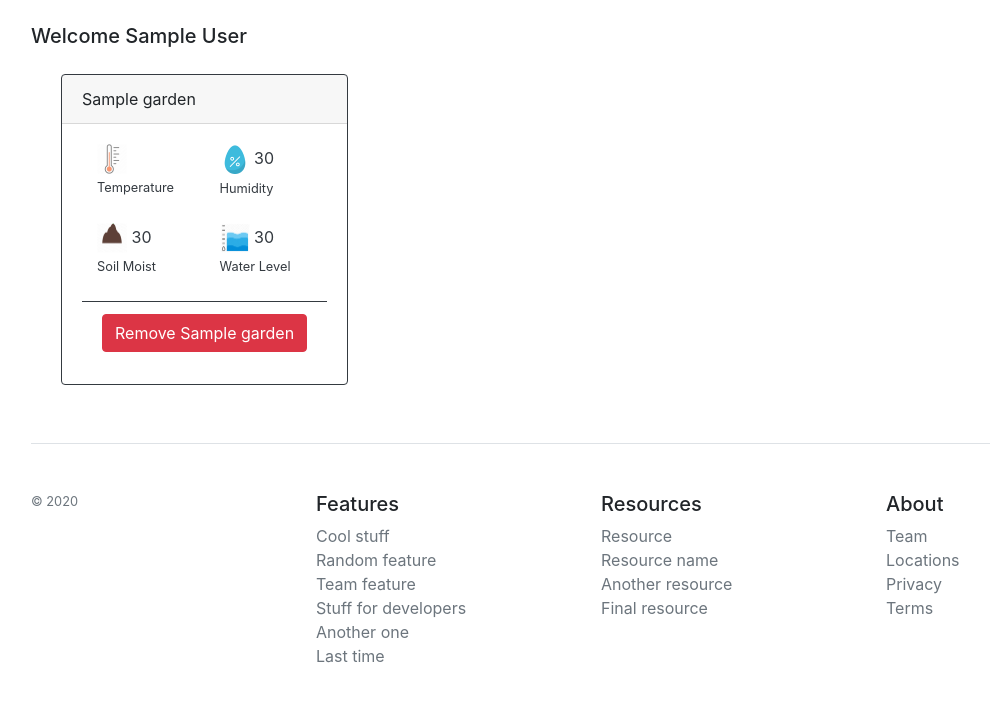
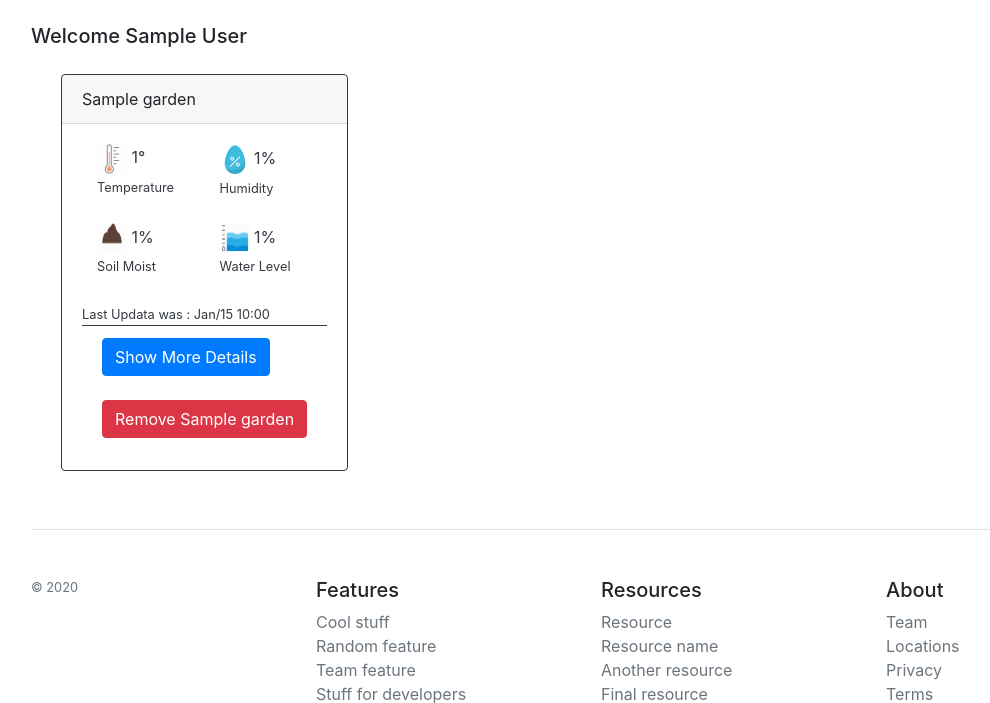
Before and after one commit to waleed0033/TechGarden, a Flask app: page /dashboard in a window 1280 px wide. Shown: the part 56-759 px from the top of the page, without its empty margins (54-1044 px from the left). Before the commit the page ends 719 px from the top, so only its background shows below. Run offline with Flask 2, Linux system fonts and the light colour scheme; a user stored in the database is signed in; tables that the repository leaves empty hold one stand-in row (values such as "Sample post"); some libraries are stand-ins or nearby versions.

Commit message:
improve graph and plant in the model

```diff
--- a/app.py
+++ b/app.py
@@ -7,8 +7,10 @@ from flask_login import LoginManager, current_user, login_user, UserMixin, logou
 from werkzeug.security import generate_password_hash, check_password_hash
 from functools import wraps
 from flask_sqlalchemy import SQLAlchemy
+from sqlalchemy import desc
 import pymysql
-import datetime
+from datetime import datetime
+import pygal
 
 pymysql.install_as_MySQLdb()
 
@@ -112,6 +114,20 @@ def login():
 @app.route('/dashboard')
 @is_logged_in
 def dashboard():
+    for garden in current_user.gardens:
+        if garden.lastRecoerd().temperature < garden.have.Min_Temp:
+            flash('Warning : Garden ' + garden.name + ' have ' + garden.have.name + ' plant where this plant cannot grow in temperature below than ' + str(garden.have.Min_Temp) + '°','danger')
+        elif garden.lastRecoerd().temperature > garden.have.Max_Temp:
+            flash('Warning : Garden ' + garden.name + ' have ' + garden.have.name + ' plant where this plant cannot grow in temperature higher than ' + str(garden.have.Max_Temp) + '°','danger')
+        elif garden.lastRecoerd().humidity < garden.have.Min_Hum:
+            flash('Warning : Garden ' + garden.name + ' have ' + garden.have.name + ' plant where this plant cannot grow in humidity below than ' + str(garden.have.Min_Hum) + '%','danger')
+        elif garden.lastRecoerd().humidity > garden.have.Max_Hum:
+            flash('Warning : Garden ' + garden.name + ' have ' + garden.have.name + ' plant where this plant cannot grow in humidity higher than ' + str(garden.have.Max_Hum) + '%','danger')
+        elif garden.lastRecoerd().soil_moist < garden.have.Min_S_Moist:
+            flash('Warning : Garden ' + garden.name + ' have ' + garden.have.name + ' plant where this plant cannot grow in Soil Moist below than ' + str(garden.have.Min_S_Moist) + '%','danger')
+        elif garden.lastRecoerd().soil_moist > garden.have.Max_S_Moist:
+            flash('Warning : Garden ' + garden.name + ' have ' + garden.have.name + ' plant where this plant cannot grow in Soil Moist higher than ' + str(garden.have.Max_S_Moist) + '%','danger')
+
     return render_template('dashboard.html')
 
 @app.route('/logout')
@@ -142,12 +158,27 @@ class User(db.Model, UserMixin):
     def check_password(self, password):
         return check_password_hash(self.password_hash, password)
 
+class Plant(db.Model):
+    id = db.Column(db.Integer, primary_key=True)
+    name = db.Column(db.String(64))
+    Min_Hum = db.Column(db.Integer)
+    Max_Hum = db.Column(db.Integer)
+    Min_Temp = db.Column(db.Integer)
+    Max_Temp = db.Column(db.Integer)
+    Min_S_Moist = db.Column(db.Integer)
+    Max_S_Moist = db.Column(db.Integer)
+    gardens = db.relationship('Garden', backref='have')
+
+    def __repr__(self):
+        return '<Plant {}>'.format(self.id)
+
 class Garden(db.Model):
     id = db.Column(db.Integer, primary_key=True)
     name = db.Column(db.String(64))
     password_hash = db.Column(db.String(128))
-    timestamp = db.Column(db.DateTime, index=True, default=datetime.datetime.utcnow)
+    timestamp = db.Column(db.DateTime, index=True, default=datetime.utcnow)
     user_id = db.Column(db.Integer, db.ForeignKey('user.id'))
+    plant_id = db.Column(db.Integer, db.ForeignKey('plant.id'))
     records = db.relationship('Record', backref='records')
 
     def __repr__(self):
@@ -159,6 +190,34 @@ class Garden(db.Model):
     def check_password(self, password):
         return check_password_hash(self.password_hash, password)
 
+    def lastRecoerd(self):
+        return Record.query.filter_by(garden_id=self.id).order_by(desc(Record.id)).first()
+
+    def lastFiveRecoerd(self):
+        recoerds = Record.query.filter_by(garden_id=self.id).order_by(desc(Record.id)).limit(6)
+        timestamp = []
+        temperature = []
+        humidity = []
+        soil_moist = []
+        water_level = []
+
+        for recoerd in recoerds:
+            timestamp.insert(0,recoerd.timestamp.strftime('%b/%d %H:%M'))
+            temperature.insert(0,recoerd.temperature)
+            humidity.insert(0,recoerd.humidity)
+            soil_moist.insert(0,recoerd.soil_moist)
+            water_level.insert(0,recoerd.water_level)
+
+        graph = pygal.Line()
+        graph.title = 'Graph to show the change of time and other variables'
+        graph.x_labels = timestamp
+        graph.add('Temperature', temperature)
+        graph.add('Humidity', humidity)
+        graph.add('Soil Moist', soil_moist)
+        graph.add('Water Level', water_level)
+        graph_data = graph.render_data_uri()
+        return graph_data
+
 class Record(db.Model):
     id = db.Column(db.Integer, primary_key=True)
     garden_id = db.Column(db.Integer, db.ForeignKey('garden.id'))
@@ -167,7 +226,7 @@ class Record(db.Model):
     water_level = db.Column(db.Integer)
     soil_moist = db.Column(db.Integer)
     water_pump = db.Column(db.Boolean)
-    timestamp = db.Column(db.DateTime, index=True, default=datetime.datetime.utcnow)
+    timestamp = db.Column(db.DateTime, index=True, default=datetime.utcnow)
 
     def __repr__(self):
         return '<Record {}>'.format(self.id)
--- a/templates/dashboard.html
+++ b/templates/dashboard.html
@@ -16,33 +16,85 @@
         <div class="container">
           <div class="row">
             <div class="col-sm">
-              <img src="{{url_for('static', filename='/Pictures/temp.png')}}" width="30px"/> {{garden.records.temperature}}
+              <img src="{{url_for('static', filename='/Pictures/temp.png')}}" width="30px"/> {{garden.lastRecoerd().temperature}}°
               <br><small>Temperature</small>
             </div>
             <div class="col-sm">
-              <img src="{{url_for('static', filename='/Pictures/Water.png')}}" width="30px"/> 30
+              <img src="{{url_for('static', filename='/Pictures/Water.png')}}" width="30px"/> {{garden.lastRecoerd().humidity}}%
               <br><small>Humidity</small>
             </div>
           </div>
           <br>
           <div class="row">
             <div class="col-sm">
-              <img src="{{url_for('static', filename='/Pictures/soil.png')}}" width="30px"/> 30
+              <img src="{{url_for('static', filename='/Pictures/soil.png')}}" width="30px"/> {{garden.lastRecoerd().soil_moist}}%
               <br><small>Soil Moist</small>
             </div>
             <div class="col-sm">
-              <img src="{{url_for('static', filename='/Pictures/water_level.png')}}" width="30px"/> 30
+              <img src="{{url_for('static', filename='/Pictures/water_level.png')}}" width="30px"/> {{garden.lastRecoerd().water_level}}%
               <br><small>Water Level</small>
             </div>
           </div>
         </div>
         <br>
+        <small>Last Updata was : {{garden.lastRecoerd().timestamp.strftime('%b/%d %H:%M')}}</small>
+        <br>
         <div class="card-footer bg-transparent border-dark">
-          <a href="#" class="btn btn-danger">Remove {{garden.name}}</a>
+          <button type="button" class="btn btn-primary" data-toggle="modal" href="#model{{garden.id}}">Show More Details</button>
+        </div>
+        <div class="card-footer bg-transparent border-0">
+          <a href="#" class="btn btn-danger"  data-toggle="modal" data-target="#RemoveModal">Remove {{garden.name}}</a>
+        </div>
+      </div>
+    </div>
+
+    <div class="modal fade bd-example-modal-lg" id="model{{garden.id}}" tabindex="-1" role="dialog" aria-labelledby="myLargeModalLabel" aria-hidden="true">
+      <div class="modal-dialog modal-lg">
+        <div class="modal-content">
+          <div class="modal-header">
+            <h5 class="modal-title h4" id="myLargeModalLabel">{{garden.name}}</h5>
+            <button type="button" class="close" data-dismiss="modal" aria-label="Close">
+              <span aria-hidden="true">×</span>
+            </button>
+          </div>
+          <div class="modal-body">
+            <p><b>This Garden was created in : </b>{{garden.timestamp.strftime('%Y/%b/%d %H:%M')}}</p>
+            <br>
+            <h4>Plant : </h4>
+            <p>You are useig <b>{{garden.have.name}}</b> plant were this plant can live between {{garden.have.Min_Temp}}° and {{garden.have.Max_Temp}}° </p>
+            <hr>
+            <h4>Graph : </h4>
+            <small>This graph to show you Temperature, Humidity, Soil Moist and Water Level over time</small>
+            <br><br>
+            <embed type="image/svg+xml" src={{garden.lastFiveRecoerd()|safe}} style='max-width:1000px'/>
+          </div>
+        </div>
+      </div>
+    </div>
+
+        <!-- Modal -->
+    <div class="modal fade" id="RemoveModal" tabindex="-1" role="dialog" aria-labelledby="exampleModalLabel" aria-hidden="true">
+      <div class="modal-dialog" role="document">
+        <div class="modal-content">
+          <div class="modal-header">
+            <h5 class="modal-title" id="exampleModalLabel">{{garden.name}} Garden</h5>
+            <button type="button" class="close" data-dismiss="modal" aria-label="Close">
+              <span aria-hidden="true">&times;</span>
+            </button>
+          </div>
+          <div class="modal-body">
+            Are you sure you want to Remove {{garden.name}} Garden
+          </div>
+          <div class="modal-footer">
+            <button type="button" class="btn btn-secondary" data-dismiss="modal">Cancel</button>
+            <button type="button" class="btn btn-danger">Remove {{garden.name}}</button>
+          </div>
         </div>
       </div>
     </div>
   {% endfor %}
 </div>
 
+
+
 {% endblock %}
```
